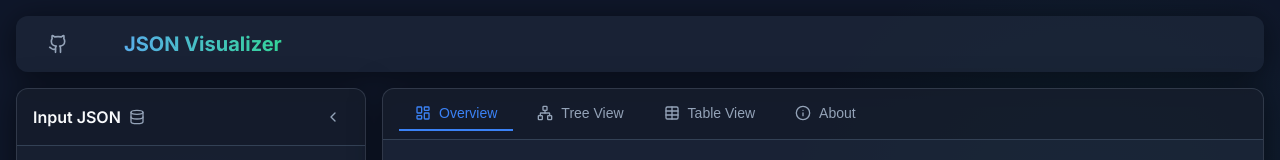
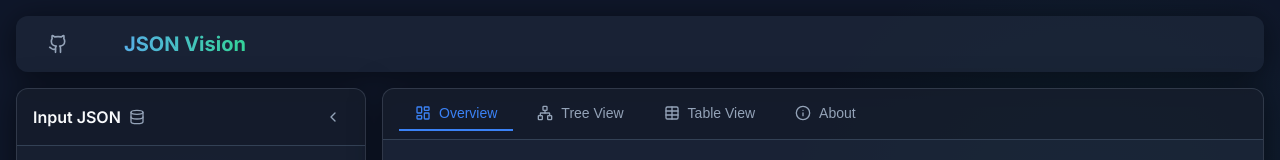
Before and after one commit to mansres/json, a React (Vite) app: page / in a window 1280 px wide. Shown: the top 160 px of the page. Built offline with nearby package versions, Linux system fonts and the light colour scheme.

Commit message:
Update App.jsx

```diff
--- a/src/App.jsx
+++ b/src/App.jsx
@@ -63,7 +63,7 @@ function App() {
           </a>
           <h1 style={{ fontSize: '1.25rem' }}>
             <FileJson size={24} />
-            JSON Visualizer
+            JSON Vision
           </h1>
         </div>
         <div style={{ display: 'flex', gap: '1rem', alignItems: 'center' }}>
```
